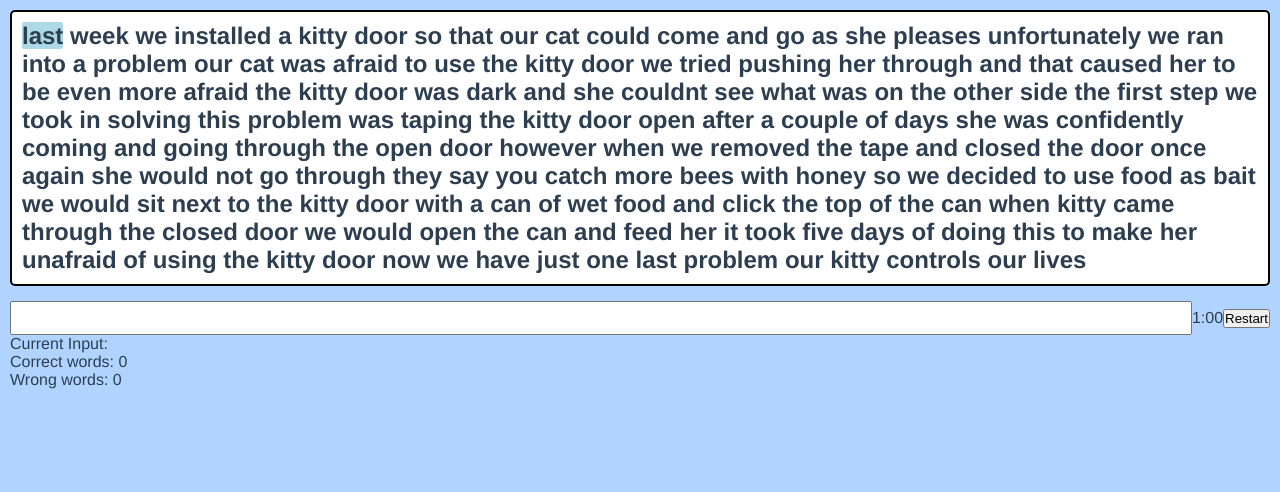
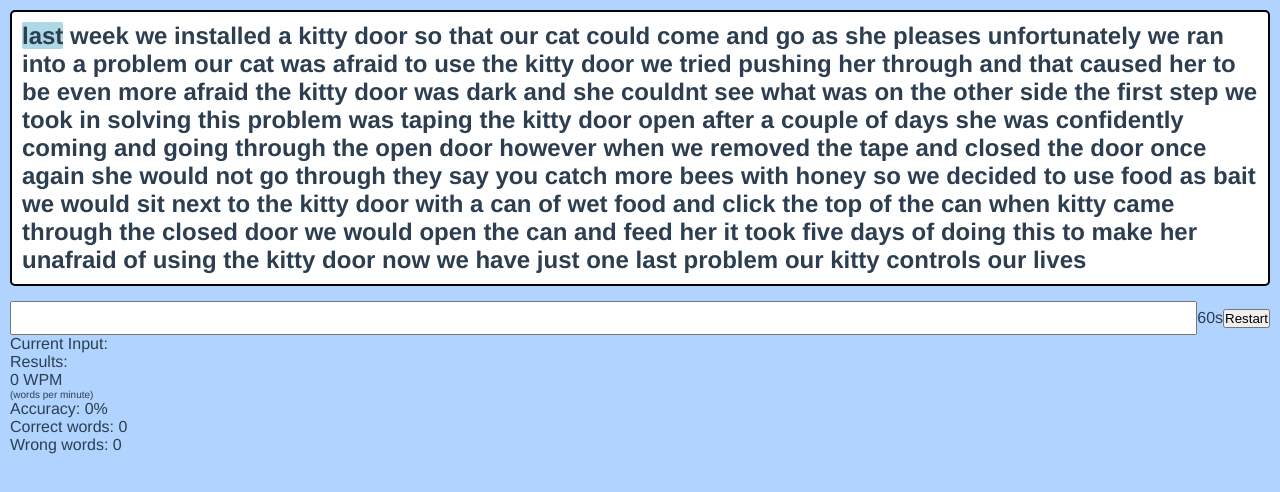
Before and after one commit to congweibai/10fastfingers-vue3, a Vue app: page / in a window 1280 px wide. Shown: the top 492 px of the page. Built offline with nearby package versions, Linux system fonts and the light colour scheme.

Commit message:
Add timer

```diff
--- a/src/components/Layout.vue
+++ b/src/components/Layout.vue
@@ -14,23 +14,33 @@
   </div>
   <div class="input-containter">
     <input
+      :disabled="isDisabled"
       class="user-input"
       type="text"
       v-model="currentInput"
       @keypress.space="isUserInputCorrect"
     />
-    <span>1:00</span>
-    <button>Restart</button>
+    <span> {{ timeLeft }}s </span>
+    <button @click="restartCount">Restart</button>
   </div>
-  <ul>
-    <li>Current Input: {{ currentInput }}</li>
+  <div v-if="!showResult">Current Input: {{ currentInput }}</div>
+  <ul class="result-container">
+    <li>Results:</li>
+    <li>
+      <div>{{ rightTotal + wrongTotal }} WPM</div>
+      <div style="font-size: 10px">(words per minute)</div>
+    </li>
+    <li>
+      Accuracy:
+      {{ accuracy === "NaN" ? 0 : accuracy }}%
+    </li>
     <li>Correct words: {{ rightTotal }}</li>
     <li>Wrong words: {{ wrongTotal }}</li>
   </ul>
 </template>
 
 <script setup lang="ts">
-import { computed, ComputedRef, ref } from "vue";
+import { Ref, ref, onMounted, computed } from "vue";
 const paragraph =
   "Last week we installed a kitty door so that our cat could come and go as she pleases. Unfortunately, we ran into a problem. Our cat was afraid to use the kitty door. We tried pushing her through, and that caused her to be even more afraid. The kitty door was dark, and she couldn’t see what was on the other side. The first step we took in solving this problem was taping the kitty door open. After a couple of days, she was confidently coming and going through the open door. However, when we removed the tape and closed the door, once again, she would not go through. They say you catch more bees with honey, so we decided to use food as bait. We would sit next to the kitty door with a can of wet food and click the top of the can. When kitty came through the closed door, we would open the can and feed her. It took five days of doing this to make her unafraid of using the kitty door. Now we have just one last problem: our kitty controls our lives!".replace(
     /[^a-zA-Z ]/g,
@@ -42,21 +52,24 @@ interface wordItem {
   isCorrect: 1 | 2 | 3;
 }
 
-let dividedParagraph: ComputedRef<wordItem[]> = computed(() => {
-  return paragraph.split(" ").map((i) => {
-    return {
-      value: i.toLocaleLowerCase(),
-      isCorrect: 1,
-    };
-  });
-});
+let dividedParagraph: Ref<wordItem[]> = ref([]);
 
 let currentInput = ref("");
 let rightTotal = ref(0);
 let wrongTotal = ref(0);
 let currentIndex = ref(0);
+let screenTimer = ref();
+let accuracy = computed(() => {
+  return (
+    (rightTotal.value / (rightTotal.value + wrongTotal.value)) *
+    100
+  ).toFixed(2);
+});
 
 function isUserInputCorrect() {
+  if (currentIndex.value === 0) {
+    screenTimer.value = setupTimer();
+  }
   const targetValue = dividedParagraph.value[currentIndex.value].value.trim();
   const userInputValue = currentInput.value.trim();
 
@@ -73,6 +86,42 @@ function isUserInputCorrect() {
   if (currentIndex.value <= dividedParagraph.value.length - 2)
     currentIndex.value += 1;
 }
+
+let timeLeft = ref(60);
+let isDisabled = ref(false);
+let showResult = ref(false);
+function setupTimer() {
+  return setInterval(() => {
+    if (timeLeft.value > 0) {
+      timeLeft.value -= 1;
+    } else {
+      isDisabled.value = true;
+      showResult.value = true;
+    }
+  }, 1000);
+}
+
+function restartCount() {
+  currentIndex.value = 0;
+  dividedParagraph.value = paragraph.split(" ").map((i) => {
+    return {
+      value: i.toLocaleLowerCase(),
+      isCorrect: 1,
+    };
+  });
+  timeLeft.value = 60;
+  rightTotal.value = 0;
+  wrongTotal.value = 0;
+  if (screenTimer.value) {
+    clearInterval(screenTimer.value);
+    screenTimer.value = null;
+  }
+}
+
+onMounted(() => {
+  console.log("On Mounted");
+  restartCount();
+});
 </script>
 
 <style lang="scss" scoped>
```
